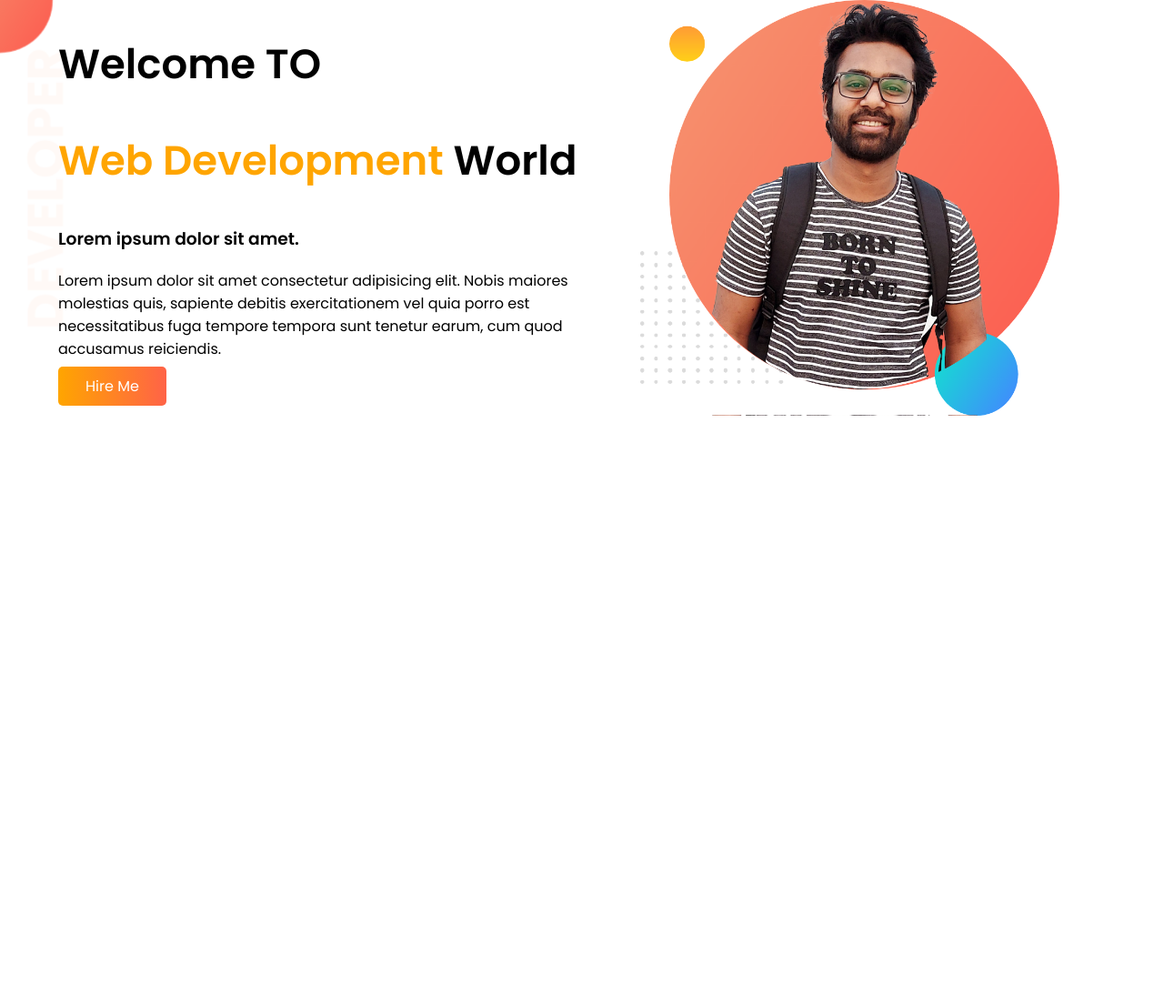
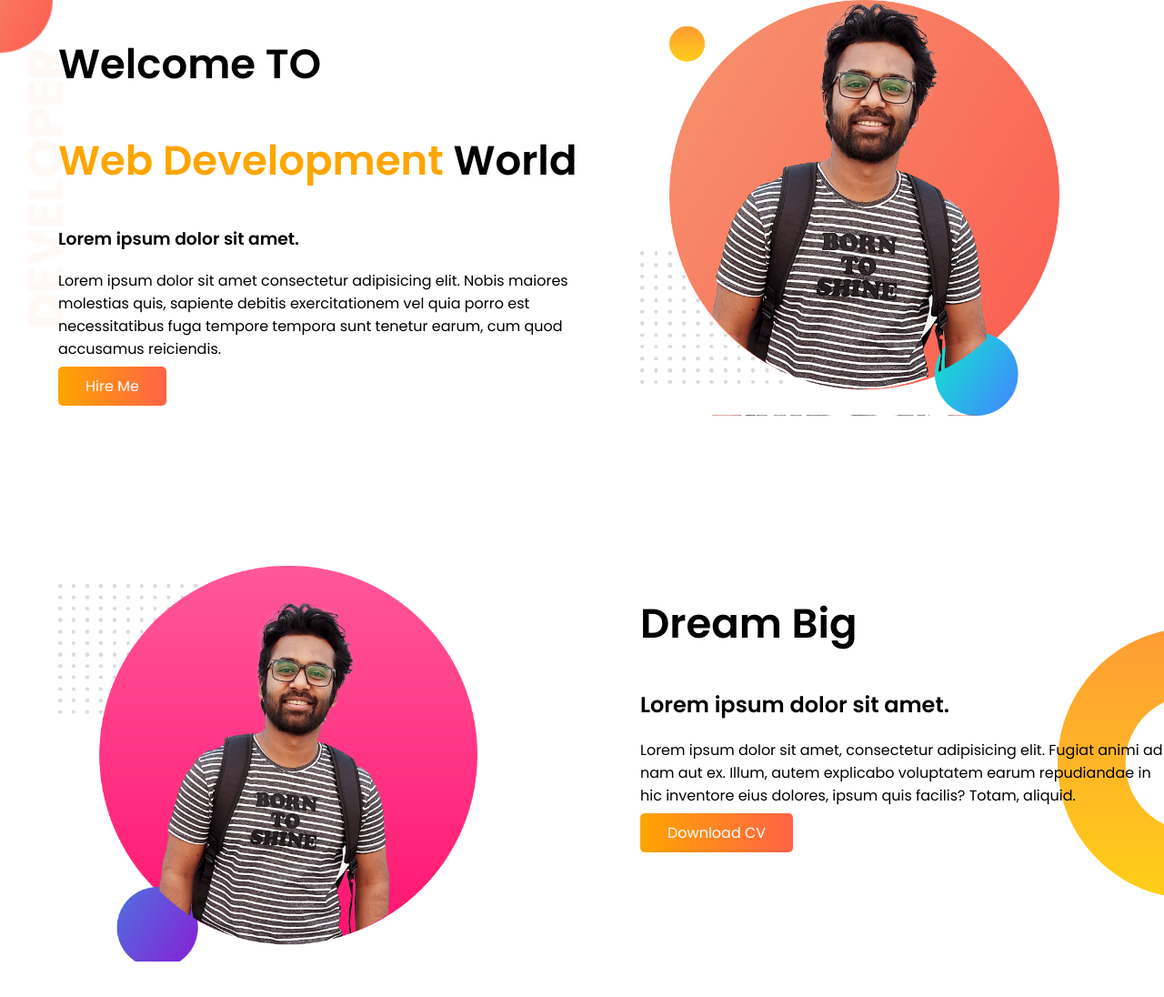
Before and after one commit to smarifuli43/developer-portfolio, a plain HTML site: page index.html in a window 1280 px wide. Shown: the whole page at 91% size. Before the commit the page ends 800 px from the top, so only its background shows below. Drawn offline with Linux system fonts and the light colour scheme.

Commit message:
2nd section added

```diff
--- a/index.html
+++ b/index.html
@@ -31,5 +31,16 @@
         <img src="./images/my-bg.png" alt="" />
       </div>
     </section>
+    <section class="dream-big">
+      <div class="half-width">
+        <img src="./images/bg-1.png" alt="">
+      </div>
+      <div class="half-width">
+        <h1>Dream Big</h1>
+        <h2>Lorem ipsum dolor sit amet.</h2>
+        <p>Lorem ipsum dolor sit amet, consectetur adipisicing elit. Fugiat animi ad nam aut ex. Illum, autem explicabo voluptatem earum repudiandae in hic inventore eius dolores, ipsum quis facilis? Totam, aliquid.</p>
+        <a href="#" class="btn" target="_blank">Download CV</a>
+      </div>
+    </section>
   </body>
 </html>
--- a/style.css
+++ b/style.css
@@ -10,6 +10,7 @@ h1 {
 }
 section {
   display: flex;
+  margin-bottom: 150px;
 }
 .half-width {
   width: 50%;
@@ -30,3 +31,9 @@ section {
     background-image: url(./images/top-banner.png);
     background-repeat: no-repeat;
 }
+.dream-big{
+    background-image: url(./images/dream-bg.png);
+    background-repeat: no-repeat;
+    background-position: right;
+
+}
```
Lines whose indentation alone changed are shown as unchanged.
